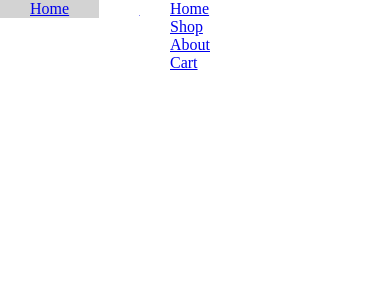
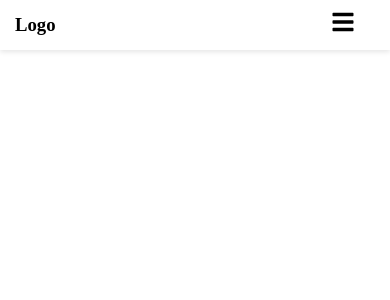
Before and after one commit to chanminswe/fake-store-ecommerce-, a React (Vite) app: page / in a window 390 px wide. Shown: the top 300 px of the page. Built offline with nearby package versions, Linux system fonts and the light colour scheme.

Commit message:
added responsiveness to the page

```diff
--- a/package.json
+++ b/package.json
@@ -12,6 +12,7 @@
   "dependencies": {
     "react": "^18.3.1",
     "react-dom": "^18.3.1",
+    "react-icons": "^5.4.0",
     "react-router-dom": "^7.0.2"
   },
   "devDependencies": {
--- a/src/components/NavBar.css
+++ /dev/null
@@ -1,47 +0,0 @@
-.nav-container{
-    background-color: white;
-    box-shadow: 10px 0 -10px 10 rgb(black, black, black , 0.1);
-}
-
-.nav-menu{
-    width: 100%;
-    list-style: none;
-    display: flex;
-    justify-content: flex-end;
-    align-items: center;
-}
-
-.nav-li{
-    height: 50px;
-}
-
-.link{
-    height: 100%;
-    padding: 0 30px;
-    display: flex;
-    align-items: center;
-}
-
-.link:hover{
-    background-color: lightgray;
-}
-
-.nav-option:first-child{
-    margin-right: auto;
-}
-
-
-.sidebar{
-    position: fixed;
-    top: 0;
-    right: 0;
-    height: 100vh;
-    width: 250px;
-    z-index: 999;
-    background-color: white;
-    box-shadow: -10px 0 10px rgb(black, black, black , 0.1);
-    display: flex;
-    flex-direction: column;
-    align-items: flex-start;
-    justify-content: flex-start;
-}
--- a/src/components/NavBar.jsx
+++ b/src/components/NavBar.jsx
@@ -1,55 +1,61 @@
-import React from "react";
+import React, { useEffect, useState } from "react";
+import { useRef } from "react";
+import { FaBars } from "react-icons/fa";
 import { Link } from "react-router-dom";
-import "./NavBar.css";
+import "../styles/components/NavBar.css";
 
 function NavBar() {
+  const [isDropDown, setIsDropDown] = useState(false);
+  const [screenSize, setScreenSize] = useState({
+    width: window.innerWidth,
+    height: window.innerHeight,
+  });
+
+  useEffect(() => {
+    function changeScreen() {
+      setScreenSize({
+        width: window.innerWidth,
+        height: window.innerHeight,
+      });
+    }
+
+    window.addEventListener("resize", changeScreen);
+
+    return () => {
+      window.removeEventListener("resize", changeScreen);
+    };
+  }, []);
+
   return (
-    <nav className="nav-container">
-      <ul className="nav-menu sidebar">
-        <li className="nav-option">
-          <Link className="link" to="/">
+    <header className="nav-header">
+      <h3>Logo</h3>
+
+      {screenSize.width < 700 && (
+        <button
+          onClick={() => setIsDropDown(!isDropDown)}
+          className="dropdown-btn"
+        >
+          <FaBars />
+        </button>
+      )}
+
+      {isDropDown && (
+        <nav className="dropdown-nav">
+          <Link className="dropdown-list" to="/">
             Home
           </Link>
-        </li>
-        <li className="nav-option">
-          <Link className="link" to="/">
+          <Link className="dropdown-list" to="/">
             Shop
           </Link>
-        </li>
-        <li className="nav-option">
-          <Link className="link" to="/">
+          <Link className="dropdown-list" to="/">
             About
           </Link>
-        </li>
-        <li className="nav-option">
-          <Link className="link" to="/">
+          <Link className="dropdown-list" to="/">
             Cart
           </Link>
-        </li>
-      </ul>
-      <ul className="nav-menu">
-        <li className="nav-option">
-          <Link className="link" to="/">
-            Home
-          </Link>
-        </li>
-        <li className="nav-option">
-          <Link className="link" to="/">
-            Shop
-          </Link>
-        </li>
-        <li className="nav-option">
-          <Link className="link" to="/">
-            About
-          </Link>
-        </li>
-        <li className="nav-option">
-          <Link className="link" to="/">
-            Cart
-          </Link>
-        </li>
-      </ul>
-    </nav>
+        </nav>
+      )}
+    </header>
   );
 }
 
--- /dev/null
+++ b/src/styles/components/NavBar.css
@@ -0,0 +1,59 @@
+.nav-header {
+    height: 50px;
+    display: flex;
+    justify-content: space-between;
+    align-items: center;
+    padding: 0 15px;
+    background-color: white;
+    box-shadow: 0 2px 5px rgba(0, 0, 0, 0.1);
+    z-index: 1000;
+}
+
+.dropdown-btn {
+    padding: 8px 10px;
+    margin: 0 10px;
+    background: none;
+    border: none;
+    cursor: pointer;
+    font-size: 24px;
+}
+
+.dropdown-nav {
+    position: absolute;
+    top: 50px;
+    right: 10px;
+    display: flex;
+    flex-direction: column;
+    border: 1px solid #ccc;
+    border-radius: 10px;
+    width: 120px;
+    background-color: white;
+    box-shadow: 0 4px 8px rgba(0, 0, 0, 0.1);
+    z-index: 999;
+}
+
+.dropdown-list {
+    height: 45px;
+    display: flex;
+    justify-content: center;
+    align-items: center;
+    text-decoration: none;
+    color: black;
+    font-size: 16px;
+    padding: 5px;
+    transition: background-color 0.3s ease;
+}
+
+.dropdown-list:hover {
+    background-color: #f0f0f0;
+}
+
+@media (min-width: 768px) {
+    .dropdown-nav {
+        top: 60px;
+        width: 150px;
+    }
+    .dropdown-list {
+        font-size: 18px;
+    }
+}
```
Also changed, not shown: 1 other file (tests, documents, lock files or other folders).
